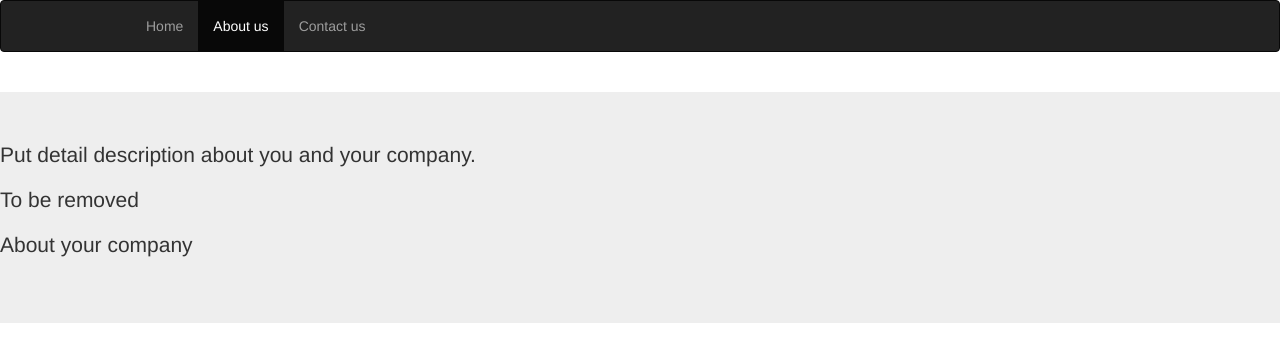
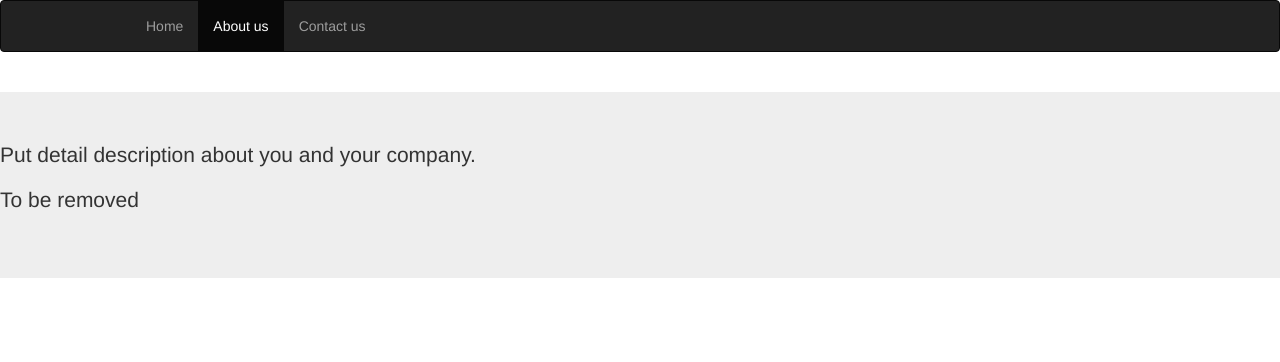
Before and after one commit to jaiminpanchal27/expressapp, a website: page src/views/about.html in a window 1280 px wide. Drawn offline with nearby package versions, Linux system fonts and the light colour scheme.

Commit message:
Revert "Added"
This reverts commit ae70bf08e83fc0511a5f42ccf7c45b60850ea6f3.

```diff
--- a/src/views/about.html
+++ b/src/views/about.html
@@ -22,9 +22,6 @@
   <p>
     To be removed
   </p>
-  <p>
-    About your company
-  </p>
 </div>
   </div>
 </body>
```
